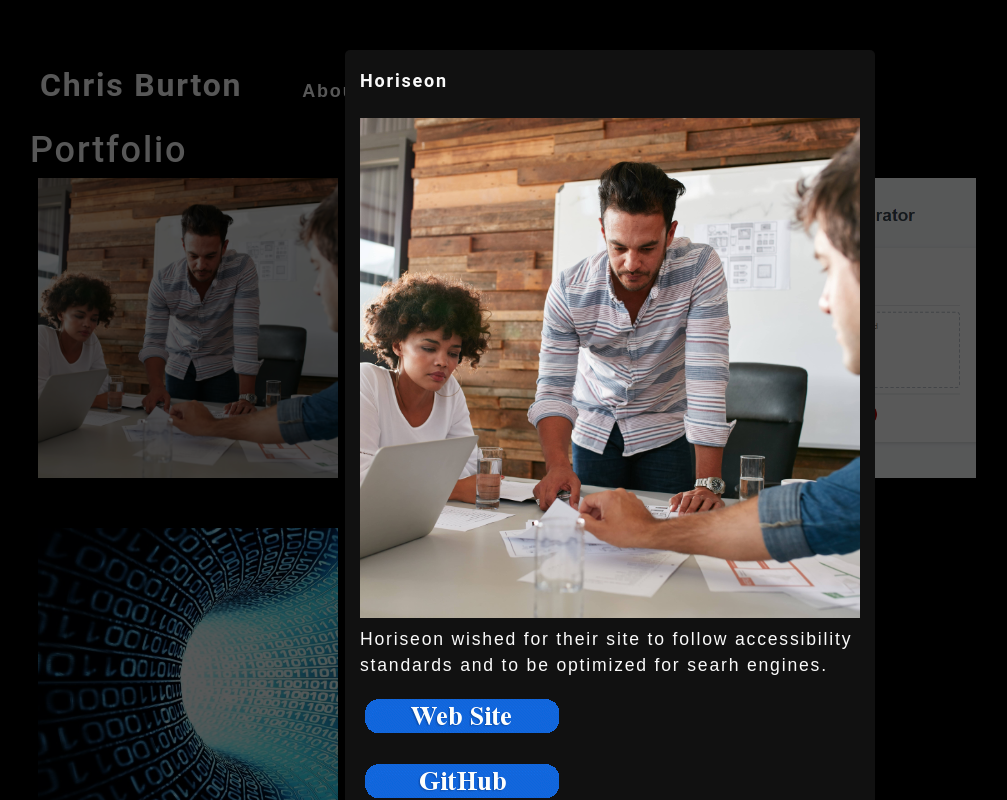
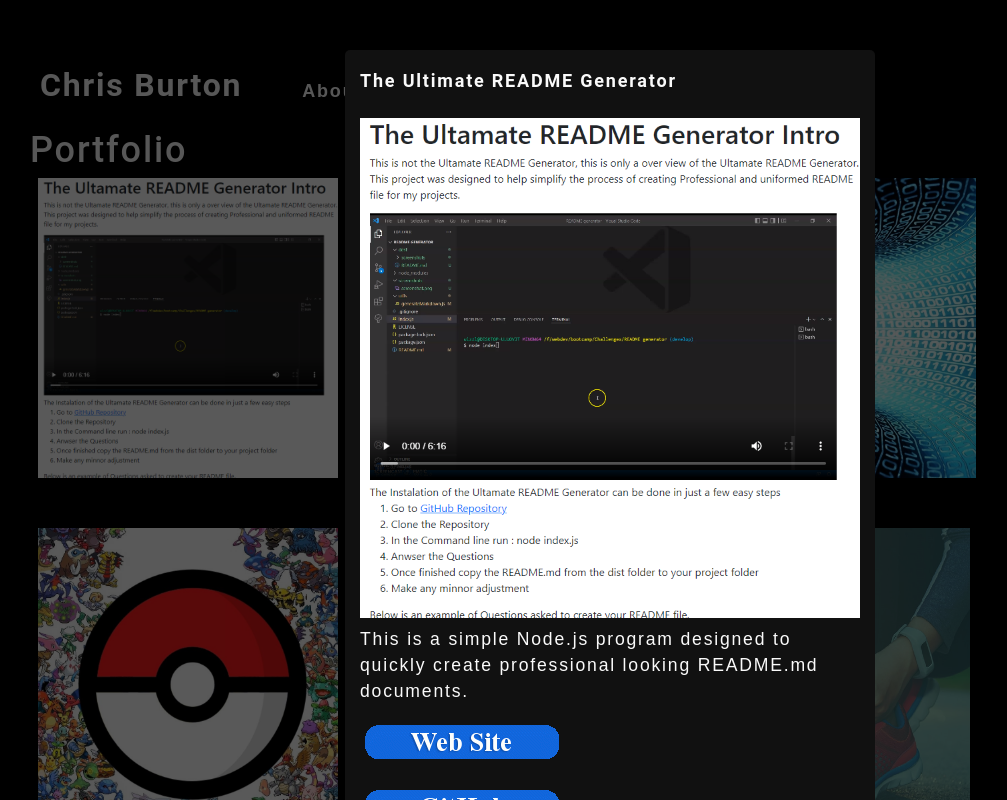
Before and after one commit to Wizzle13/cburton-portfolio, a React (Create React App) app: page /cburton-portfolio/portfolio in a window 1280 px wide. Both pictures are taken after a click on the picture 218 px from the left and 328 px from the top of the page. Shown: the top 800 px of the page, without its empty margins (30-1037 px from the left). Built offline with nearby package versions, Linux system fonts and the light colour scheme.

Commit message:
added project

```diff
--- a/src/components/Modal.js
+++ b/src/components/Modal.js
@@ -20,7 +20,7 @@
             </a>
         </p>
         <button onClick={onClose} type="button">
-            Close this modal
+            Close this Window
         </button>
         </div>
         </div>
--- a/src/components/Projects.js
+++ b/src/components/Projects.js
@@ -6,18 +6,11 @@
     const [isModalOpen, setIsModalOpen] = useState(false);
     const projects = [
         {
-            name: 'Horiseon',
-            description: 'Horiseon wished for their site to follow accessibility standards and to be optimized for searh engines.',
-            url: 'https://wizzle13.github.io/horiseon/',
-            github:'https://github.com/wizzle13/horiseon',
-            image:'horiseon.jpg'
-        },
-        {
-            name: 'Run Buddy',
-            description: 'Find your Run Buddy here. A mock website to offer running and training services. It was used as pratice for learning HTML and CSS.',
-            url: 'https://wizzle13.github.io/run-buddy/',
-            github:'https://github.com/wizzle13/run-buddy/',
-            image:'run-buddy.jpg'
+            name: 'The Ultimate README Generator',
+            description: 'This is a simple Node.js program designed to quickly create professional looking README.md documents.',
+            url: 'https://wizzle13.github.io/ultimate-readme-generator/',
+            github:'https://github.com/Wizzle13/ultimate-readme-generator/',
+            image:'readme-generator.png'
         },
         {
             name: 'Password Generator',
@@ -39,7 +32,22 @@
             url: 'https://the-poke-book.herokuapp.com',
             github:'https://github.com/Wizzle13/pokebook',
             image:'pokebook.jpg'
+        },
+        {
+            name: 'Horiseon',
+            description: 'Horiseon wished for their site to follow accessibility standards and to be optimized for searh engines.',
+            url: 'https://wizzle13.github.io/horiseon/',
+            github:'https://github.com/wizzle13/horiseon',
+            image:'horiseon.jpg'
+        },
+        {
+            name: 'Run Buddy',
+            description: 'Find your Run Buddy here. A mock website to offer running and training services. It was used as pratice for learning HTML and CSS.',
+            url: 'https://wizzle13.github.io/run-buddy/',
+            github:'https://github.com/wizzle13/run-buddy/',
+            image:'run-buddy.jpg'
         }
+
     ];
 
     const toggleModal = (projects, i) => {
```
Also changed, not shown: src/assets/images/readme-generator.png (added), 1 other file (tests, documents, lock files or other folders).
